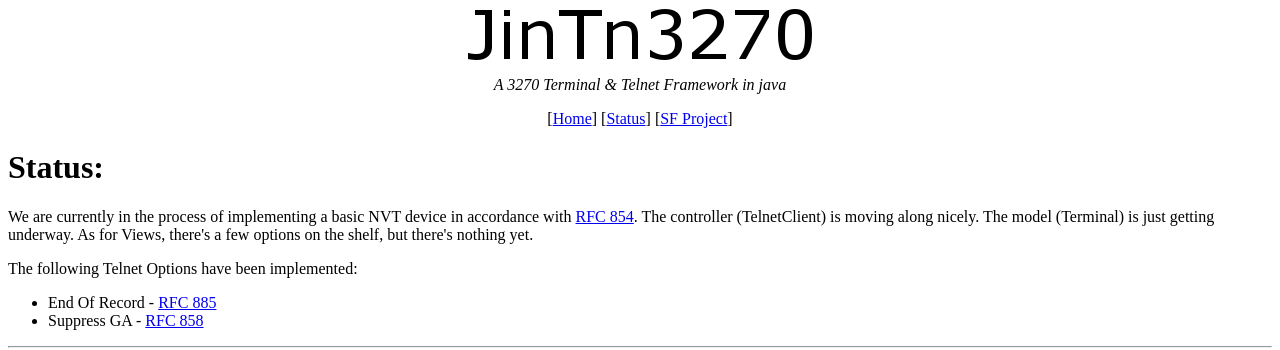
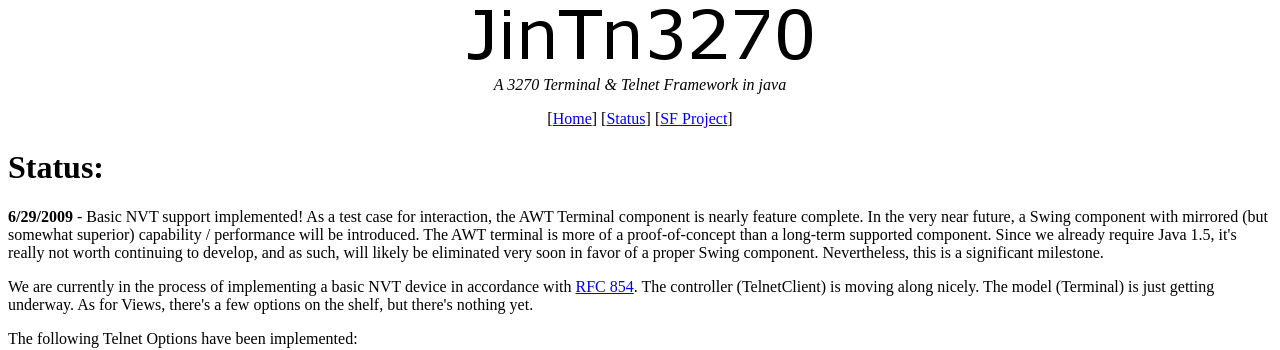
Before and after one commit to nka11/jintn3270, a plain HTML site: page website/status.html in a window 1280 px wide. Shown: the top 350 px of the page. Drawn offline with Linux system fonts and the light colour scheme.

Commit message:
Website Update
git-svn-id: https://jintn3270.svn.sourceforge.net/svnroot/jintn3270/trunk@45 d6bd4e80-8031-4e1d-bd39-93c407d940fc

```diff
--- a/website/status.html
+++ b/website/status.html
@@ -10,6 +10,10 @@
 		</center>
 
 		<h1>Status:</h1>
+		<p><b>6/29/2009</b> - Basic NVT support implemented! As a test case for interaction, the AWT Terminal component is nearly feature complete.
+		In the very near future, a Swing component with mirrored (but somewhat superior) capability / performance will be introduced. The AWT terminal
+		is more of a proof-of-concept than a long-term supported component. Since we already require Java 1.5, it's really not worth continuing to develop, and as such, will likely be eliminated very soon in favor of a proper Swing component. Nevertheless, this is a significant milestone.</p>
+
 		<p>We are currently in the process of implementing a basic NVT device
 		in accordance with <a href="http://www.faqs.org/rfcs/rfc854.html">
 		RFC 854</a>. The controller (TelnetClient) is moving
```
